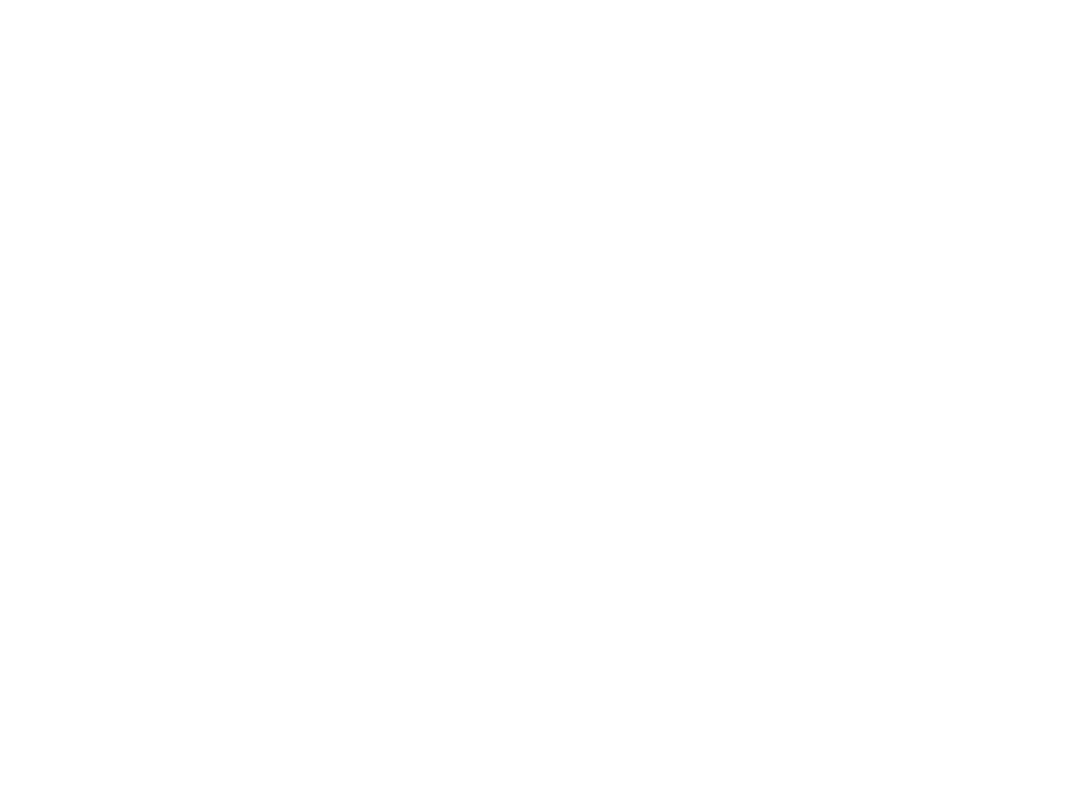
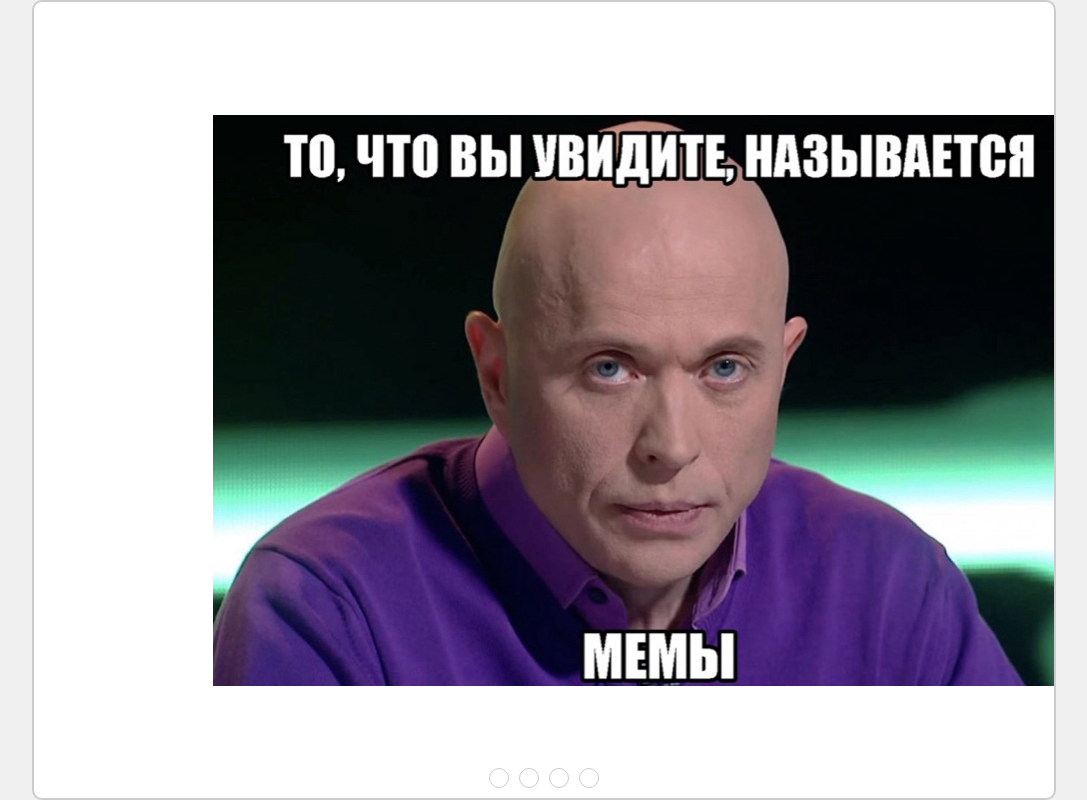
Before and after one commit to NataliyaMoon/cssMemeSlider, a plain HTML site: page index.html in a window 1280 px wide. Shown: the whole page, without its empty margins (96-1183 px from the left). Drawn offline with Linux system fonts and the light colour scheme.

Commit message:
feat: add slider (Thu, Sep 12, 2024 05:23:16 PM)

```diff
--- a/index.html
+++ b/index.html
@@ -16,6 +16,24 @@
         <link rel="stylesheet" href="style.css">
     </head>
     <body>
+        <div class="carousel">
+            <input type="radio" id="slide1" name="carousel" checked>
+            <input type="radio" id="slide2" name="carousel">
+            <input type="radio" id="slide3" name="carousel">
+            <input type="radio" id="slide4" name="carousel">
 
-    </body>
-</html>
+            <div class="carousel-inner">
+                <img src="uploads/mem1.jpg" alt="mem1" class="img">
+                <img src="uploads/mem2.jpg" alt="mem2" class="img">
+                <img src="uploads/mem3.jpg" alt="mem3" class="img">
+                <img src="uploads/mem4.jpg" alt="mem4" class="img">
+            </div>
+
+            <div class="carousel-nav">
+                <label for="slide1"></label>
+                <label for="slide2"></label>
+                <label for="slide3"></label>
+                <label for="slide4"></label>
+            </div>
+        </body>
+    </html>
--- a/style.css
+++ b/style.css
@@ -0,0 +1,84 @@
+* {
+    margin: 0;
+    padding: 0;
+    box-sizing: border-box;
+}
+
+body {
+    margin: 0;
+    padding: 0;
+    display: flex;
+    justify-content: center;
+    align-items: center;
+    height: 100vh;
+    background: #f0f0f0;
+}
+
+.carousel {
+    position: relative;
+    width: 80vw;
+    height: 100vh;
+    overflow: hidden;
+    border: 2px solid #ccc;
+    border-radius: 10px;
+    background: #fff;
+}
+
+.carousel-inner {
+    display: flex;
+    width: 400%;
+    height: 100%;
+    transition: transform 2s ease;
+}
+
+.carousel-inner img {
+    width: 100%;
+    height: 100%;
+    object-fit: none;
+    flex: 1 0 25%;
+}
+
+.carousel input[type="radio"] {
+    display: none;
+}
+
+.carousel-nav {
+    position: absolute;
+    width: 100%;
+    display: flex;
+    justify-content: center;
+    bottom: 10px;
+    z-index: 1;
+}
+
+.carousel-nav label {
+    background: #fff;
+    border: 1px solid #ccc;
+    border-radius: 50%;
+    display: block;
+    width: 20px;
+    height: 20px;
+    margin: 0 5px;
+    cursor: pointer;
+    transition: background 0.3s ease;
+}
+
+.carousel-nav label:hover {
+    background: #ddd;
+}
+
+#slide1:checked ~ .carousel-inner {
+    transform: translateX(0%);
+}
+
+#slide2:checked ~ .carousel-inner {
+    transform: translateX(-25%);
+}
+
+#slide3:checked ~ .carousel-inner {
+    transform: translateX(-50%);
+}
+
+#slide4:checked ~ .carousel-inner {
+    transform: translateX(-75%);
+}
```
